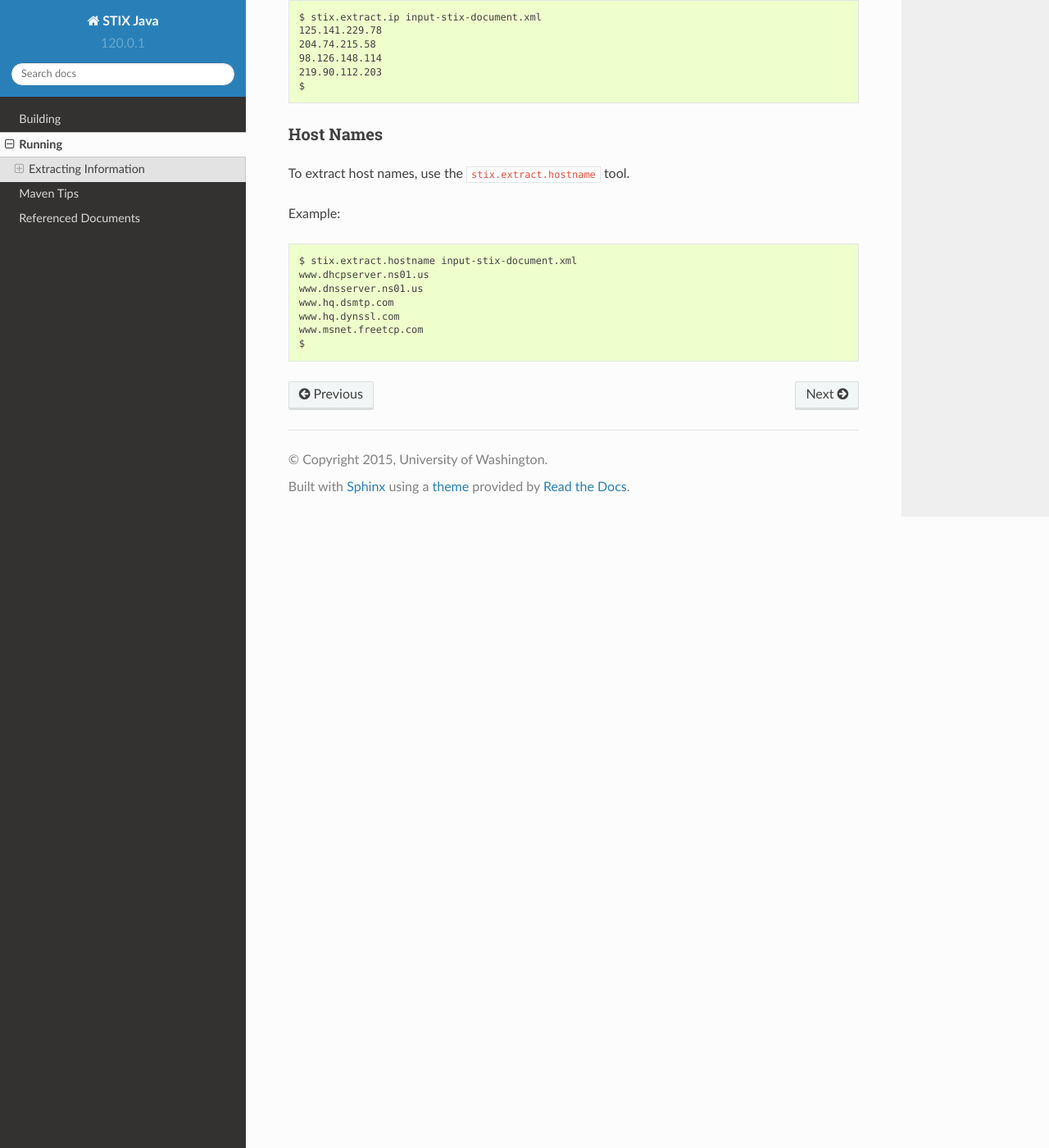
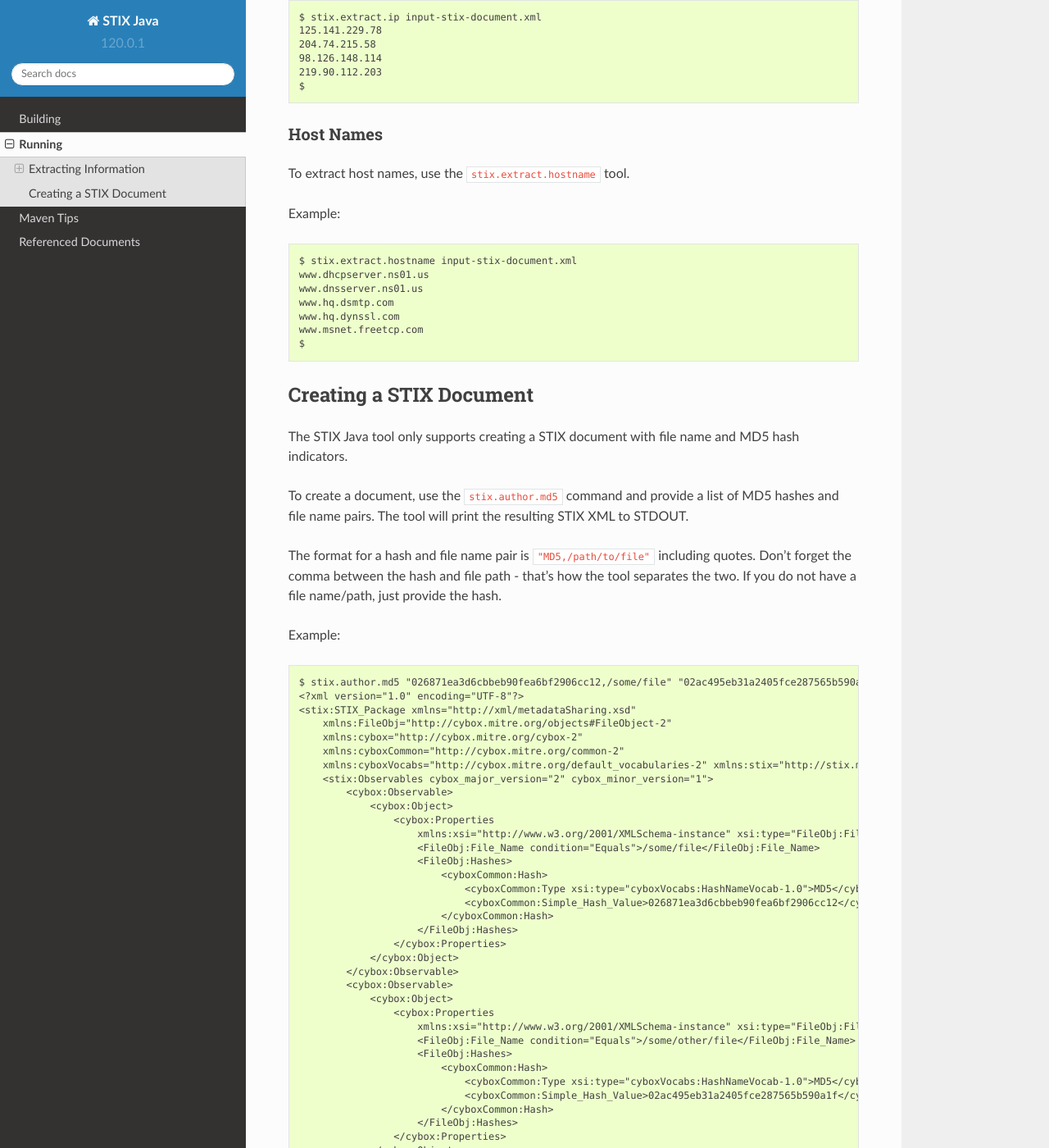
Before and after one commit to uw-dims/stix-java, a Sphinx documentation site: the page built from docs/source/running.rst, in a window 1280 px wide and 1400 px high, scrolled down 1422 px. Shown: the whole window at 82% size. Built offline with Sphinx 7.4.7 and the Read the Docs theme 2.0.0, drawn with Linux system fonts in a browser that asks for light colours; some of the changed text lies outside the part shown.

Commit message:
Add information on creating a STIX document

```diff
--- a/docs/source/running.rst
+++ b/docs/source/running.rst
@@ -106,3 +106,75 @@
     $
 
 ..
+
+
+*************************
+Creating a STIX Document
+*************************
+
+The STIX Java tool only supports creating a STIX document with file name and MD5 hash indicators.
+
+To create a document, use the ``stix.author.md5`` command and provide a list of MD5 hashes and file name pairs.
+The tool will print the resulting STIX XML to STDOUT.
+
+The format for a hash and file name pair is ``"MD5,/path/to/file"`` including quotes. Don't forget the comma between the
+hash and file path - that's how the tool separates the two. If you do not have a file name/path, just provide the hash.
+
+Example:
+
+.. code-block:: none
+
+    $ stix.author.md5 "026871ea3d6cbbeb90fea6bf2906cc12,/some/file" "02ac495eb31a2405fce287565b590a1f,/some/other/file" 0678645e45fcd3da84ab27122d6775a9
+    <?xml version="1.0" encoding="UTF-8"?>
+    <stix:STIX_Package xmlns="http://xml/metadataSharing.xsd"
+        xmlns:FileObj="http://cybox.mitre.org/objects#FileObject-2"
+        xmlns:cybox="http://cybox.mitre.org/cybox-2"
+        xmlns:cyboxCommon="http://cybox.mitre.org/common-2"
+        xmlns:cyboxVocabs="http://cybox.mitre.org/default_vocabularies-2" xmlns:stix="http://stix.mitre.org/stix-1">
+        <stix:Observables cybox_major_version="2" cybox_minor_version="1">
+            <cybox:Observable>
+                <cybox:Object>
+                    <cybox:Properties
+                        xmlns:xsi="http://www.w3.org/2001/XMLSchema-instance" xsi:type="FileObj:FileObjectType">
+                        <FileObj:File_Name condition="Equals">/some/file</FileObj:File_Name>
+                        <FileObj:Hashes>
+                            <cyboxCommon:Hash>
+                                <cyboxCommon:Type xsi:type="cyboxVocabs:HashNameVocab-1.0">MD5</cyboxCommon:Type>
+                                <cyboxCommon:Simple_Hash_Value>026871ea3d6cbbeb90fea6bf2906cc12</cyboxCommon:Simple_Hash_Value>
+                            </cyboxCommon:Hash>
+                        </FileObj:Hashes>
+                    </cybox:Properties>
+                </cybox:Object>
+            </cybox:Observable>
+            <cybox:Observable>
+                <cybox:Object>
+                    <cybox:Properties
+                        xmlns:xsi="http://www.w3.org/2001/XMLSchema-instance" xsi:type="FileObj:FileObjectType">
+                        <FileObj:File_Name condition="Equals">/some/other/file</FileObj:File_Name>
+                        <FileObj:Hashes>
+                            <cyboxCommon:Hash>
+                                <cyboxCommon:Type xsi:type="cyboxVocabs:HashNameVocab-1.0">MD5</cyboxCommon:Type>
+                                <cyboxCommon:Simple_Hash_Value>02ac495eb31a2405fce287565b590a1f</cyboxCommon:Simple_Hash_Value>
+                            </cyboxCommon:Hash>
+                        </FileObj:Hashes>
+                    </cybox:Properties>
+                </cybox:Object>
+            </cybox:Observable>
+            <cybox:Observable>
+                <cybox:Object>
+                    <cybox:Properties
+                        xmlns:xsi="http://www.w3.org/2001/XMLSchema-instance" xsi:type="FileObj:FileObjectType">
+                        <FileObj:Hashes>
+                            <cyboxCommon:Hash>
+                                <cyboxCommon:Type xsi:type="cyboxVocabs:HashNameVocab-1.0">MD5</cyboxCommon:Type>
+                                <cyboxCommon:Simple_Hash_Value>0678645e45fcd3da84ab27122d6775a9</cyboxCommon:Simple_Hash_Value>
+                            </cyboxCommon:Hash>
+                        </FileObj:Hashes>
+                    </cybox:Properties>
+                </cybox:Object>
+            </cybox:Observable>
+        </stix:Observables>
+    </stix:STIX_Package>
+    $
+
+..
```
